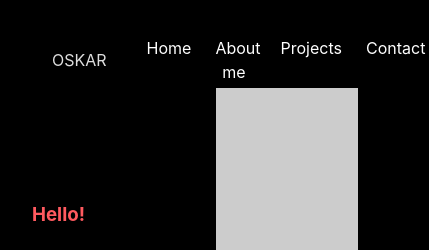
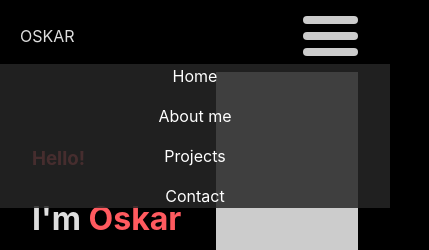
Before and after one commit to slothmast3r/personal-website, a React (Vite) app: page / in a window 390 px wide. Shown: the top 250 px of the page, 429 px wide, since content can reach past the window. Built offline with nearby package versions, Linux system fonts and the light colour scheme.

Commit message:
nav bar in progress

```diff
--- a/src/assets/components/Navigation/Navigation.scss
+++ b/src/assets/components/Navigation/Navigation.scss
@@ -66,3 +66,86 @@
     text-decoration: none;
     color: var(--primary-color);
 }
+
+
+.active .burger .one{
+    box-shadow: 1px .4px 10px rgba(0,0,0,.25);
+    transform-origin: left;
+    transform: translate(15%, -5px) rotate(45deg);
+}
+
+.active .burger .two{
+    background-color: transparent;
+    box-shadow: none;
+}
+
+.active .burger .three{
+    box-shadow: 1px .4px 10px rgba(0,0,0,.25);
+    transform-origin: left;
+    transform: translate(14%, 2px) rotate(-45deg);
+}
+.active .main-nav-list a{
+    transition-property: opacity;
+    opacity: 1;
+    transition-delay: .2s;
+    transition-duration: .1s;
+}
+.main-header a:hover,
+.active{
+    color: rgb(155, 222, 47);
+}
+
+.burger{
+    cursor: pointer;
+    display: block;
+    width: 55px;
+}
+
+.burger div{
+    background-color: #ccc;
+    border-radius: 25px;
+    box-shadow: 1px .4px 10px rgba(0,0,0,.4);
+    height: 8px;
+    transition-duration: .25s;
+    transition-timing-function: cubic-bezier(.6,.13,.32,1.46);
+}
+
+.burger .one,
+.burger .two{
+    margin-bottom: 8px;
+}
+
+.menu-toggle{
+    display: none;
+}
+
+
+.label-for-menu{
+    display: none;
+}
+@media screen and (max-width: 768px) {
+    .label-for-menu{
+        display: block;
+        top: 0;
+        right: 0;
+        padding: 1rem;
+        cursor: pointer;
+    }
+
+    .nav{
+        position: fixed;
+        left: 0;
+        width: 100%;
+        ul {
+            position: fixed;
+            flex-direction: column;
+            background-color: rgba(38, 38, 38, 0.85);
+            width: 100%;
+            left: 0;
+            top: 4rem;
+            /* height: 100%; */
+            text-align: center;
+            transition: 750ms;
+        }
+    }
+}
--- a/src/assets/components/Navigation/Navigation.tsx
+++ b/src/assets/components/Navigation/Navigation.tsx
@@ -22,7 +22,13 @@ const locations = [
 
 function Navigation(){
   const [activePath, setActivePath] = useState(window.location.hash);
+  const [isChecked, setIsChecked] = useState(false);
 
+  const handleInputChange = (event: React.ChangeEvent<HTMLInputElement>) => {
+    setIsChecked(event.target.checked);
+
+    console.log(isChecked)
+  };
   useEffect(() => {
     const handleHashChange = () => {
       setActivePath(window.location.hash);
@@ -51,6 +57,14 @@ function Navigation(){
   return (
     <nav className="nav">
       <a href="/" className="site-logo">OSKAR</a>
+      <input type="checkbox" name="" onChange={handleInputChange} checked={isChecked} id="input__menu-toggle" className="menu-toggle"></input>
+      <label htmlFor="input__menu-toggle" className={`label-for-menu ${isChecked ? 'active' : ''}`}>
+        <div className="burger">
+          <div className="one"></div>
+          <div className="two"></div>
+          <div className="three"></div>
+        </div>
+      </label>
       <ul>
         {locations.map(location => (
           <li key={location.path} className={location.path === activePath ? "active" : ""}>
--- a/src/assets/components/Navigation/index.ts
+++ b/src/assets/components/Navigation/index.ts
@@ -1 +1 @@
-export { default as Navigation } from './Navigation.tsx';
+export { default as Navigation } from './Navigation';
```
